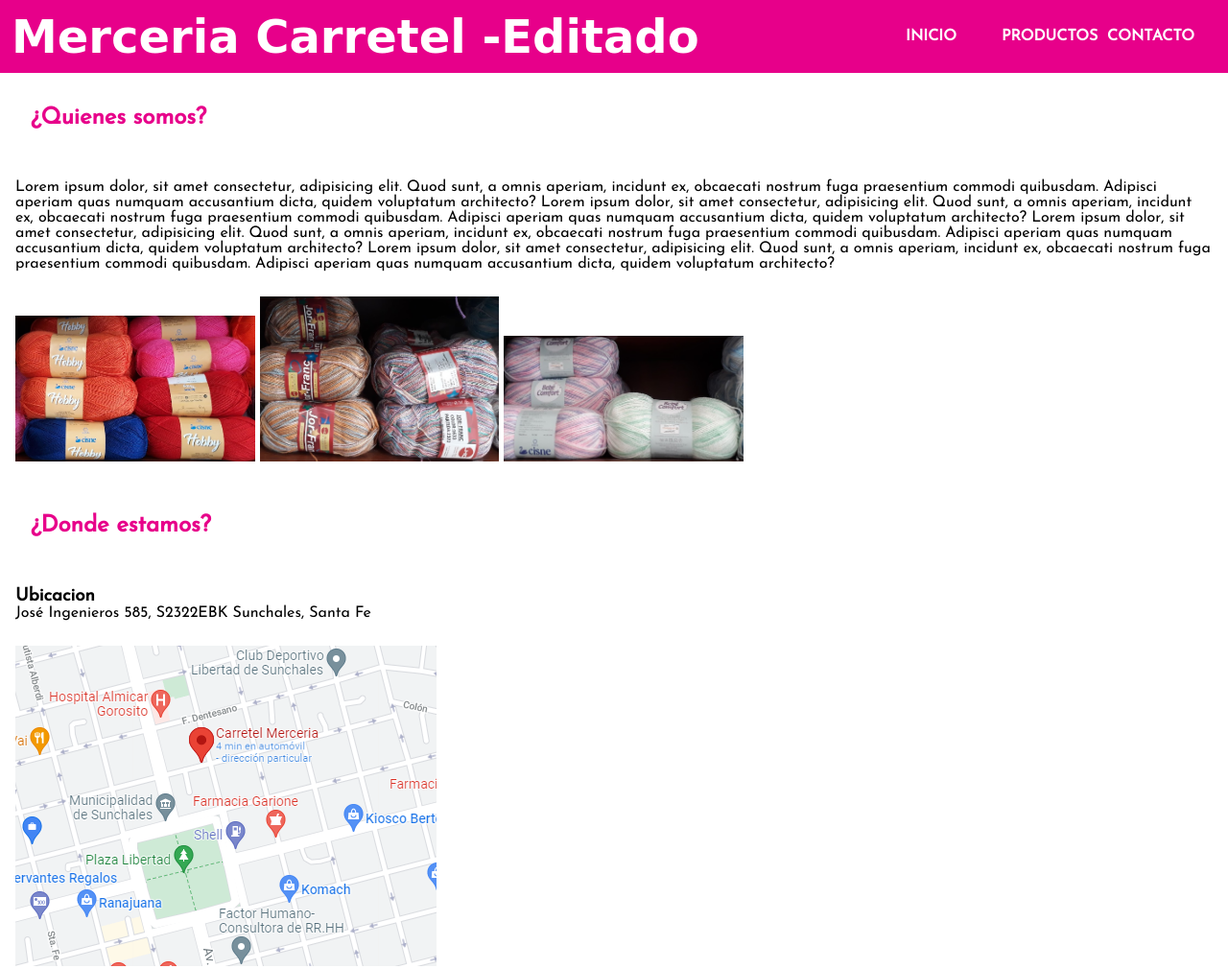
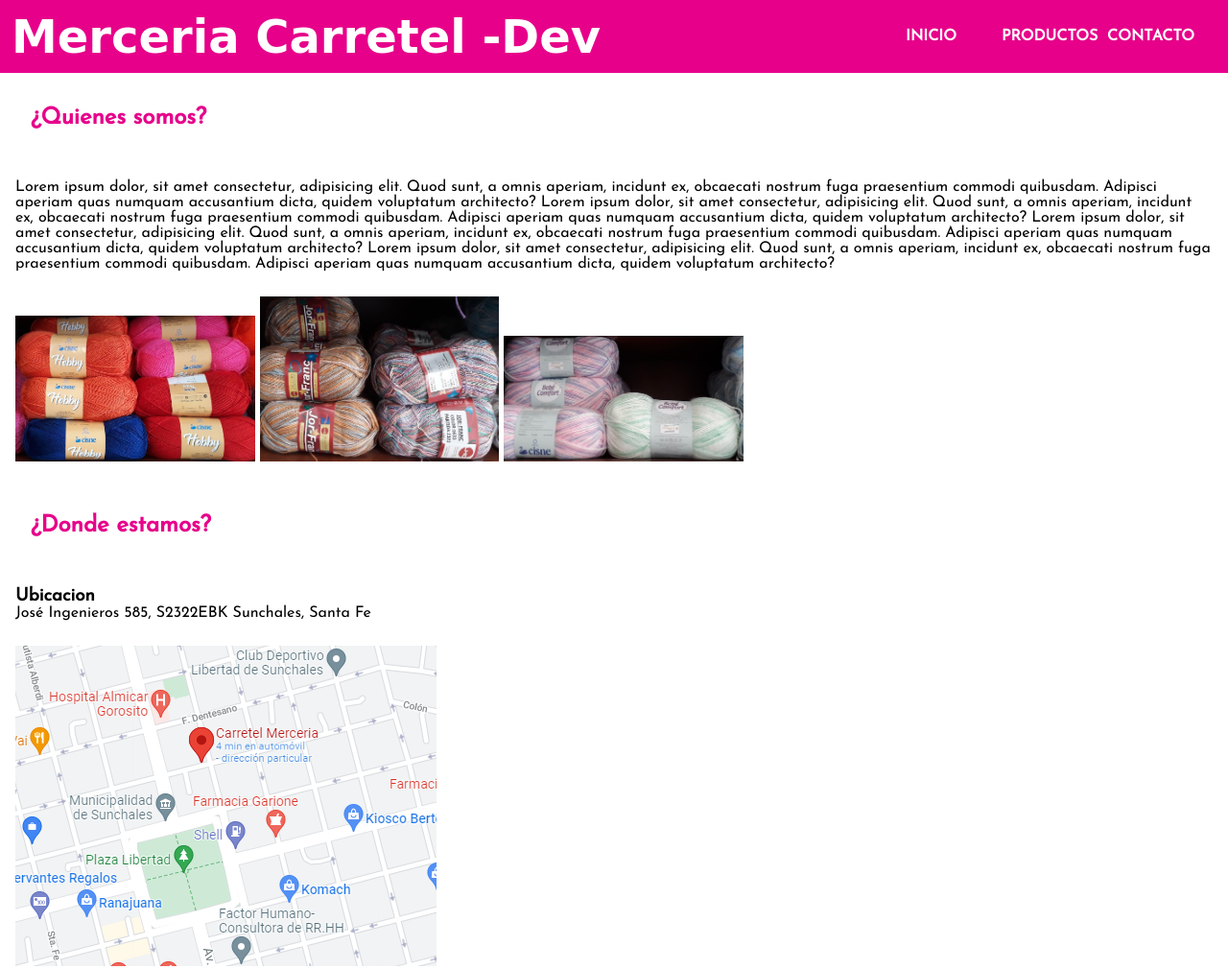
Before and after one commit to catiahernandez/merceria-carretel, a plain HTML site: page index.html in a window 1280 px wide. Shown: the top 1010 px of the page at 96% size. Drawn offline with Linux system fonts and the light colour scheme.

Commit message:
mi primer commit desde dev

```diff
--- a/index.html
+++ b/index.html
@@ -15,7 +15,7 @@
 
 	<header>
 		<nav class="nav">
-			<h1>Merceria Carretel -Editado </h1>
+			<h1>Merceria Carretel -Dev </h1>
 			<ul>
 				<li><a href="#">INICIO</a></li>
 				<li><a href="html/Productos.html">PRODUCTOS</a></li>
```
